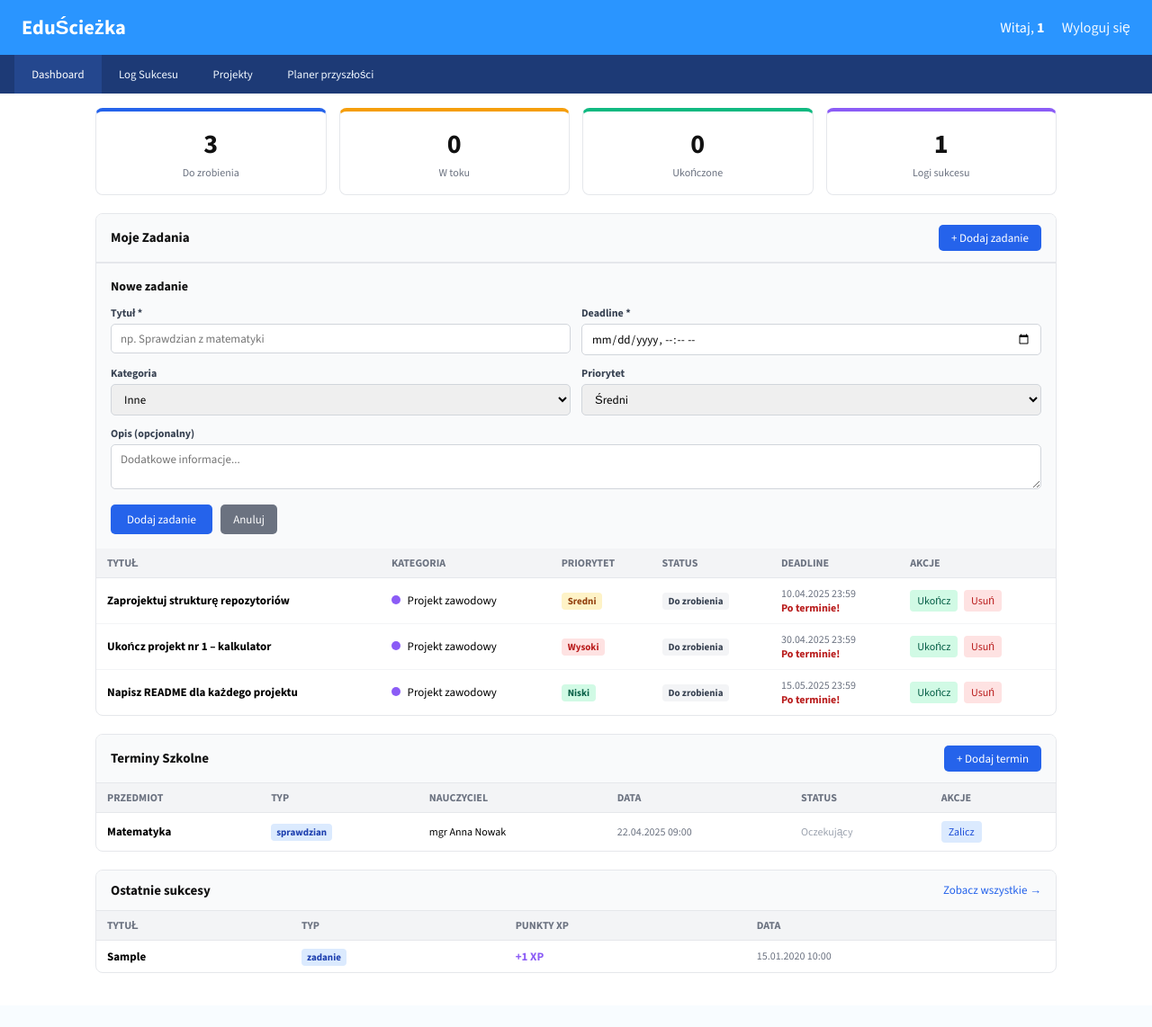
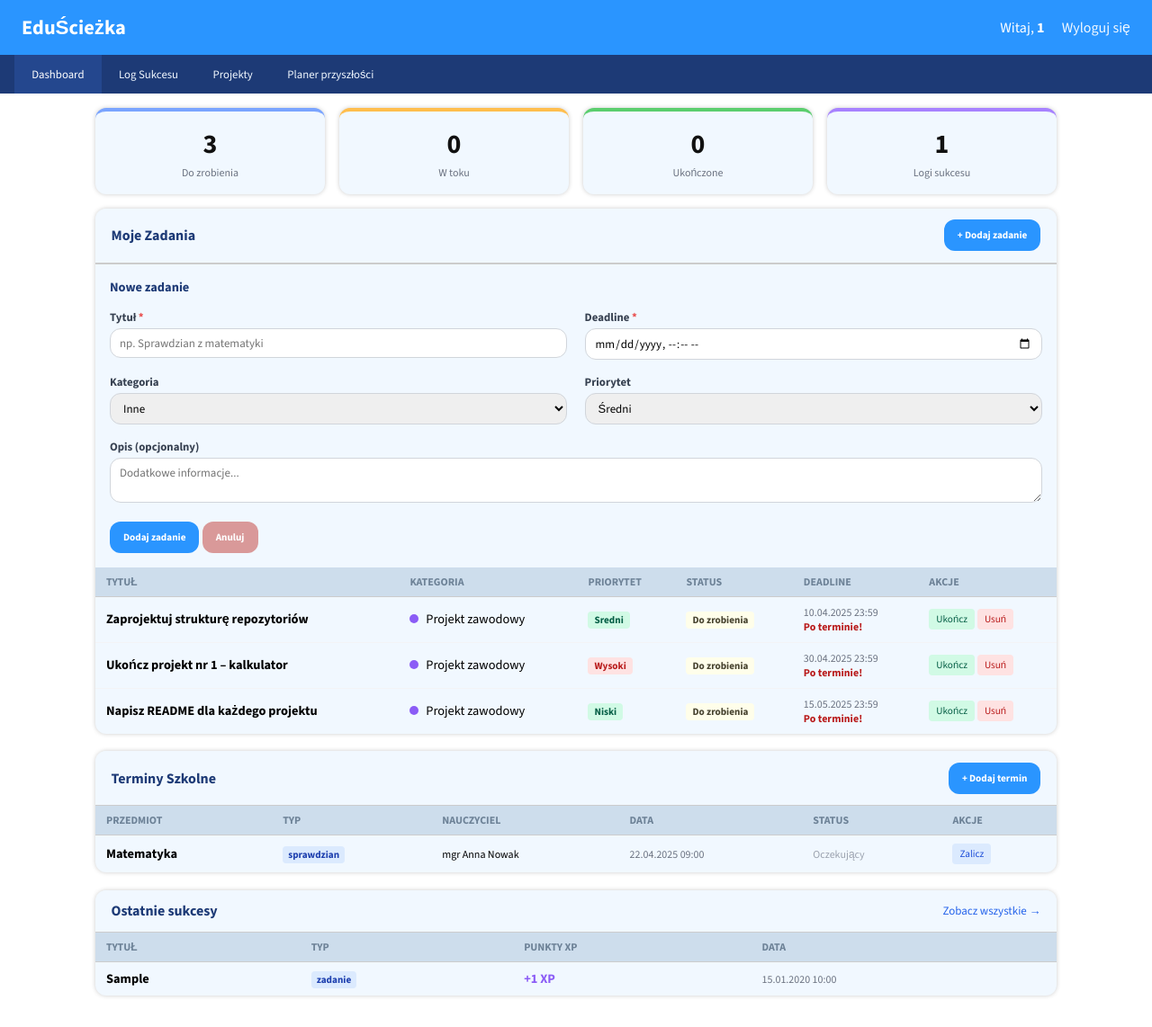
Before and after one commit to NikolosPl/EduSciezka, a PHP site: page /public/template/dashboard.php in a window 1280 px wide, after a click on "+ Dodaj zadanie". Shown: the whole page at 90% size. Before the commit the page ends 1082 px from the top, so only its background shows below. Run offline with PHP 8.4, Linux system fonts and the light colour scheme; the visitor is signed in with stand-in values (Sample User, id 1); data comes from the database, SQL or seed files in the repository; tables that the repository leaves empty hold one stand-in row (values such as "Sample post").

Commit message:
Zmiana wyglądu dashboard

```diff
--- a/index.html
+++ b/index.html
@@ -5,6 +5,7 @@
         <meta name="viewport" content="width=device-width, initial-scale=1.0">
         <title>EduŚcieżka</title>
         <link rel="stylesheet" href="./public/style/menu-style.css">
+        <link rel="shortcut icon" href="../img/logo.png" type="image/x-icon">
     </head>
     <body>
         <nav class="navigation">
--- a/public/style/dashboard-style.css
+++ b/public/style/dashboard-style.css
@@ -80,73 +80,153 @@
     font-size: 14px;
 }
 
-.statystyki { display: flex; gap: 14px; margin-bottom: 20px; flex-wrap: wrap; }
+.statystyki {
+     display: flex;
+     gap: 1em;
+     margin-bottom: 1em;
+     flex-wrap: wrap;
+}
+
 .karta-stat {
-    background: #fff; border: 1px solid #e5e7eb;
-    border-radius: 8px; padding: 16px 20px;
-    flex: 1; min-width: 140px; text-align: center;
-    border-top: 4px solid #2563EB;
+    background: var(--secondary);
+    box-shadow: 0 0 5px var(--shadow);
+    border-radius: 12px;
+    padding: 1em 1.2em;
+    flex: 1;
+    min-width: 140px;
+    text-align: center;
+    border-top: 4px solid #7aa4ff;
 }
-.karta-stat.zielona { border-top-color: #10b981; }
-.karta-stat.pomaranczowa { border-top-color: #f59e0b; }
-.karta-stat.fioletowa { border-top-color: #8b5cf6; }
+
+.karta-stat.zielona { border-top-color: #5bce6e; }
+.karta-stat.pomaranczowa { border-top-color: #ffbe4e; }
+.karta-stat.fioletowa { border-top-color: #a782ff; }
 .karta-stat .liczba { font-size: 30px; font-weight: bold; color: #111; }
 .karta-stat .etykieta { font-size: 12px; color: #6b7280; margin-top: 4px; }
 
-.sekcja { background: #fff; border: 1px solid #e5e7eb; border-radius: 8px; margin-bottom: 20px; overflow: hidden; }
+.sekcja {
+    background: var(--secondary);
+    box-shadow: 0 0 5px var(--shadow);
+    border-radius: 12px;
+    margin-bottom: 1.2em;
+    overflow: hidden;
+}
 .sekcja-naglowek {
-    background: #f9fafb; border-bottom: 1px solid #e5e7eb;
-    padding: 12px 16px;
+    background: var(--secondary);
+    border-bottom: 1px solid var(--shadow);
+    padding: 0.8em 1.1em;
     display: flex; justify-content: space-between; align-items: center;
 }
-.sekcja-naglowek h2 { font-size: 15px; color: #111; }
+.sekcja-naglowek h2 {
+    font-size: 1rem;
+    color: #1D3A76;
+}
 
-table { width: 100%; border-collapse: collapse; font-size: 13px; }
-th { background: #f3f4f6; text-align: left; padding: 8px 12px; font-size: 12px; color: #6b7280; text-transform: uppercase; border-bottom: 1px solid #e5e7eb; }
-td { padding: 9px 12px; border-bottom: 1px solid #f3f4f6; vertical-align: middle; }
+table { width: 100%; border-collapse: collapse; font-size: .9rem; }
+th {
+    background: #cdddec;
+    text-align: left;
+    padding: 8px 12px;
+    font-size: 12px;
+    color: #6d8297;
+    text-transform: uppercase;
+    border-bottom: 1px solid var(--shadow);
+}
+td {
+    padding: 9px 12px;
+    border-bottom: 1px solid #f3f4f6;
+    vertical-align: middle;
+}
 tr:last-child td { border-bottom: none; }
-tr:hover td { background: #f9fafb; }
+tr:hover td { background: #e8f4ff; }
 
-a.akcja { font-size: 12px; padding: 4px 8px; border-radius: 4px; text-decoration: none; margin-right: 4px; display: inline-block; }
-a.akcja-ukoncz { background: #d1fae5; color: #065f46; }
+a.akcja {
+    font-size: .7rem;
+    padding: 4px 8px;
+    border-radius: 4px;
+    text-decoration: none;
+    display: inline-block;
+}
+a.akcja-ukoncz { background: #d1fae5; color: #065f46; transition: .3s;}
 a.akcja-ukoncz:hover { background: #a7f3d0; }
-a.akcja-usun { background: #fee2e2; color: #b91c1c; }
+a.akcja-usun { background: #fee2e2; color: #b91c1c; transition: .3s;}
 a.akcja-usun:hover { background: #fecaca; }
-a.akcja-zalicz { background: #dbeafe; color: #1d4ed8; }
+a.akcja-zalicz { background: #dbeafe; color: #1d4ed8; transition: .3s;}
 a.akcja-zalicz:hover { background: #bfdbfe; }
 
-.priorytet { font-size: 11px; font-weight: bold; padding: 2px 7px; border-radius: 4px; }
+.priorytet { font-size: .7rem; font-weight: bold; padding: 2px 7px; border-radius: 4px; }
 .priorytet-niski { background: #d1fae5; color: #065f46; }
 .priorytet-sredni { background: #fef3c7; color: #92400e; }
 .priorytet-wysoki { background: #fee2e2; color: #b91c1c; }
 .priorytet-krytyczny { background: #7f1d1d; color: #fff; }
 
-.status { font-size: 11px; padding: 2px 7px; border-radius: 4px; font-weight: bold; }
-.status-do_zrobienia { background: #f3f4f6; color: #374151; }
+.status { font-size: .7rem; padding: 2px 7px; border-radius: 4px; font-weight: bold; }
+.status-do_zrobienia { background: #fffeea; color: #47432f; }
 .status-w_toku { background: #fef3c7; color: #92400e; }
-.status-zakonczone { background: #d1fae5; color: #065f46; }
+.status-zakonczone { background: #f3fff3; color: #065f46; }
 
-.formularz-dodaj { display: none; background: #f9fafb; border-top: 1px solid #e5e7eb; padding: 16px; }
+.formularz-dodaj { display: none; background: var(--secondary); border-top: 1px solid var(--shadow); padding: 1em; }
 .formularz-dodaj.widoczny { display: block; }
-.formularz-dodaj h3 { font-size: 14px; margin-bottom: 12px; color: #111; }
+.formularz-dodaj h3 { font-size: .9rem; margin-bottom: 1em; color: #1D3A76; }
 
-.rzad-pol { display: flex; gap: 12px; flex-wrap: wrap; margin-bottom: 12px; }
+.rzad-pol { display: flex; gap: 1.2em; flex-wrap: wrap; margin-bottom: 1em; }
 .pole { flex: 1; min-width: 160px; }
-.pole label { display: block; font-size: 12px; font-weight: bold; margin-bottom: 4px; color: #374151; }
+.pole label { display: block; font-size: .8rem; font-weight: bold; margin-bottom: 4px; color: #374151; }
 .pole input, .pole select, .pole textarea {
     width: 100%; padding: 7px 10px;
-    border: 1px solid #d1d5db; border-radius: 5px; font-size: 13px;
+    border: 1px solid #d1d5db; border-radius: 12px; font-size: 13px;
 }
-.pole input:focus, .pole select:focus, .pole textarea:focus { outline: none; border-color: #2563EB; }
+.pole input:focus, .pole select:focus, .pole textarea:focus { outline: 2px solid var(--primary); }
+.req{
+    color: #e94f4f;
+}
 
-.btn-dodaj { padding: 8px 18px; background: #2563EB; color: #fff; border: none; border-radius: 5px; font-size: 13px; cursor: pointer; }
-.btn-dodaj:hover { background: #1d4ed8; }
-.btn-pokaz { padding: 6px 14px; background: #2563EB; color: #fff; border: none; border-radius: 5px; font-size: 13px; cursor: pointer; }
-.btn-pokaz:hover { background: #1d4ed8; }
-.btn-anuluj { padding: 8px 14px; background: #6b7280; color: #fff; border: none; border-radius: 5px; font-size: 13px; cursor: pointer; margin-left: 6px; }
+.btn-dodaj {
+    font-weight: bold;
+    background-color: var(--primary);
+    color: var(--white);
+    border: none;
+    padding: 10px 15px;
+    border-radius: 12px;
+    font-size: .7rem;
+    transition: .3s; }
+.btn-dodaj:hover {
+    cursor: pointer;
+    background-color: var(--white);
+    color: var(--primary);
+    box-shadow: 0 0 5px var(--shadow); }
+.btn-pokaz {
+    font-weight: bold;
+    background-color: var(--primary);
+    color: var(--white);
+    border: none;
+    padding: 10px 15px;
+    border-radius: 12px;
+    font-size: .7rem;
+    transition: .3s;
+}
+.btn-pokaz:hover {
+     cursor: pointer;
+    background-color: var(--white);
+    color: var(--primary);
+    box-shadow: 0 0 5px var(--shadow); }
+.btn-anuluj {
+   font-weight: bold;
+    background-color: rgb(217, 153, 153);
+    color: var(--white);
+    border: none;
+    padding: 10px 15px;
+    border-radius: 12px;
+    font-size: .7rem;
+    transition: .3s; }
+.btn-anuluj:hover {
+     cursor: pointer;
+    background-color: var(--white);
+    color: rgb(217, 153, 153);
+    box-shadow: 0 0 5px var(--shadow); }
 
-.pusta-tabela { text-align: center; padding: 24px; color: #9ca3af; font-size: 13px; }
+.pusta-tabela { text-align: center; padding: 2em; color: #9ca3af; font-size: .8rem; }
 .kropka-kategorii { display: inline-block; width: 10px; height: 10px; border-radius: 50%; margin-right: 5px; }
-.typ-terminu { font-size: 11px; padding: 2px 6px; border-radius: 4px; background: #dbeafe; color: #1e40af; font-weight: bold; }
+.typ-terminu { font-size: .7rem; padding: 2px 6px; border-radius: 4px; background: #dbeafe; color: #1e40af; font-weight: bold; }
 .xp { color: #8b5cf6; font-weight: bold; }
-.typ-badge { font-size: 11px; padding: 2px 6px; border-radius: 4px; background: #dbeafe; color: #1e40af; font-weight: bold; }
+.typ-badge { font-size: .7rem; padding: 2px 6px; border-radius: 4px; background: #dbeafe; color: #1e40af; font-weight: bold; }
--- a/public/style/menu-style.css
+++ b/public/style/menu-style.css
@@ -5,7 +5,7 @@
     --secondary: #f1f8ff;
     --white: #ffffff;
     --shadow: rgb(204, 204, 204);
-    --span: ##4aa4ff;
+    --span: #4aa4ff;
 }
 
 *{
@@ -226,9 +226,9 @@ h1{
     color: var(--primary);
 }
 
-.why-us-right-card h2{
+/* .why-us-right-card h2{
     color: var(--span);
-}
+} */
 
 .why-us-right-card{
     height: 100%;
--- a/public/template/dashboard.php
+++ b/public/template/dashboard.php
@@ -23,9 +23,9 @@ if (isset($_POST['dodaj_zadanie'])) {
         $sql = "INSERT INTO zadania (uzytkownik_id, kategoria_id, tytul, opis, deadline, priorytet)
                 VALUES ($uid, $kategoria_id, '$tytul', '$opis', '$deadline', '$priorytet')";
         mysqli_query($polaczenie, $sql);
-        $komunikat = "sukces:Zadanie zostalo dodane!";
+        $komunikat = "sukces: Zadanie zostało dodane!";
     } else {
-        $komunikat = "blad:Wypelnij tytul i date!";
+        $komunikat = "błąd: Wypełnij tytuł i datę!";
     }
 }
 
@@ -41,9 +41,9 @@ if (isset($_POST['dodaj_termin'])) {
         $sql = "INSERT INTO terminy_szkolne (uzytkownik_id, przedmiot, typ, opis, data_termin, nauczyciel)
                 VALUES ($uid, '$przedmiot', '$typ', '$opis', '$data_termin', '$nauczyciel')";
         mysqli_query($polaczenie, $sql);
-        $komunikat = "sukces:Termin zostal dodany!";
+        $komunikat = "sukces: Termin został dodany!";
     } else {
-        $komunikat = "blad:Wypelnij przedmiot i date!";
+        $komunikat = "błąd: Wypełnij przedmiot i datę!";
     }
 }
 
@@ -53,11 +53,11 @@ if (isset($_GET['ukoncz']) && is_numeric($_GET['ukoncz'])) {
     $wynik = mysqli_query($polaczenie, "SELECT id, tytul FROM zadania WHERE id = $zid AND uzytkownik_id = $uid");
     if (mysqli_num_rows($wynik) == 1) {
         $zad = mysqli_fetch_assoc($wynik);
-        mysqli_query($polaczenie, "UPDATE zadania SET status = 'zakonczone', ukonczone_o = NOW() WHERE id = $zid");
+        mysqli_query($polaczenie, "UPDATE zadania SET status = 'zakończone', ukonczone_o = NOW() WHERE id = $zid");
         $tytul_log = mysqli_real_escape_string($polaczenie, $zad['tytul']);
         mysqli_query($polaczenie, "INSERT INTO logi_sukcesow (uzytkownik_id, zadanie_id, tytul, typ, punkty_xp)
                                    VALUES ($uid, $zid, '$tytul_log', 'zadanie', 10)");
-        header("Location: dashboard.php?msg=sukces:Zadanie ukonczone! Log sukcesu zapisany.");
+        header("Location: dashboard.php?msg=sukces: Zadanie ukończone! Log sukcesu zapisany.");
         exit;
     }
 }
@@ -66,7 +66,7 @@ if (isset($_GET['ukoncz']) && is_numeric($_GET['ukoncz'])) {
 if (isset($_GET['usun']) && is_numeric($_GET['usun'])) {
     $zid = (int) $_GET['usun'];
     mysqli_query($polaczenie, "DELETE FROM zadania WHERE id = $zid AND uzytkownik_id = $uid");
-    header("Location: dashboard.php?msg=sukces:Zadanie usuniete.");
+    header("Location: dashboard.php?msg=sukces: Zadanie zostało usunięte.");
     exit;
 }
 
@@ -80,7 +80,7 @@ if (isset($_GET['zalicz_termin']) && is_numeric($_GET['zalicz_termin'])) {
         $tytul_log = mysqli_real_escape_string($polaczenie, $ter['przedmiot']);
         mysqli_query($polaczenie, "INSERT INTO logi_sukcesow (uzytkownik_id, termin_id, tytul, typ, punkty_xp)
                                    VALUES ($uid, $tid, 'Zaliczono: $tytul_log', 'termin_szkolny', 15)");
-        header("Location: dashboard.php?msg=sukces:Termin zaliczony!");
+        header("Location: dashboard.php?msg=sukces: Termin zaliczony!");
         exit;
     }
 }
@@ -125,7 +125,7 @@ $stat_todo = $r[0];
 $r = mysqli_fetch_row(mysqli_query($polaczenie, "SELECT COUNT(*) FROM zadania WHERE uzytkownik_id = $uid AND status = 'w_toku'"));
 $stat_w_toku = $r[0];
 
-$r = mysqli_fetch_row(mysqli_query($polaczenie, "SELECT COUNT(*) FROM zadania WHERE uzytkownik_id = $uid AND status = 'zakonczone'"));
+$r = mysqli_fetch_row(mysqli_query($polaczenie, "SELECT COUNT(*) FROM zadania WHERE uzytkownik_id = $uid AND status = 'zakończone'"));
 $stat_ukonczone = $r[0];
 
 $r = mysqli_fetch_row(mysqli_query($polaczenie, "SELECT COUNT(*) FROM logi_sukcesow WHERE uzytkownik_id = $uid"));
@@ -138,6 +138,7 @@ $stat_logi = $r[0];
     <meta charset="UTF-8">
     <title>EduŚcieżka - Dashboard</title>
     <link rel="stylesheet" href="../style/dashboard-style.css">
+    <link rel="shortcut icon" href="../img/logo.png" type="image/x-icon">
 </head>
 
 <body>
@@ -203,11 +204,11 @@ $stat_logi = $r[0];
                 <form method="POST">
                     <div class="rzad-pol">
                         <div class="pole">
-                            <label>Tytuł *</label>
+                            <label>Tytuł <span class="req">*</span></label>
                             <input type="text" name="tytul" placeholder="np. Sprawdzian z matematyki" required>
                         </div>
                         <div class="pole">
-                            <label>Deadline *</label>
+                            <label>Deadline <span class="req">*</span></label>
                             <input type="datetime-local" name="deadline" required>
                         </div>
                     </div>
@@ -225,7 +226,7 @@ $stat_logi = $r[0];
                             <label>Priorytet</label>
                             <select name="priorytet">
                                 <option value="niski">Niski</option>
-                                <option value="sredni" selected>Średni</option>
+                                <option value="średni" selected>Średni</option>
                                 <option value="wysoki">Wysoki</option>
                                 <option value="krytyczny">Krytyczny</option>
                             </select>
@@ -256,6 +257,17 @@ $stat_logi = $r[0];
                             <th>Akcje</th>
                         </tr>
                         <?php while ($zad = mysqli_fetch_assoc($wynik_zadan)): ?>
+                            <?php
+                            $klasy_priorytetu = ['niski'=>'niski','średni'=>'sredni','wysoki'=>'wysoki','krytyczny'=>'krytyczny'];
+                            $klasa = isset($klasy_priorytetu[$zad['priorytet']]) ? $klasy_priorytetu[$zad['priorytet']] : 'niski';
+
+                            $klasy_statusow = [
+                            'do_zrobienia' => 'do_zrobienia',
+                            'w_toku'       => 'w_toku',
+                            'zakończone'   => 'zakonczone',
+                            ];
+                            $klasa_statusu = isset($klasy_statusow[$zad['status']]) ? $klasy_statusow[$zad['status']] : $zad['status'];
+                            ?>
                             <tr>
                                 <td>
                                     <strong><?php echo htmlspecialchars($zad['tytul']); ?></strong>
@@ -272,14 +284,14 @@ $stat_logi = $r[0];
                                         echo '—'; endif; ?>
                                 </td>
                                 <td>
-                                    <span class="priorytet priorytet-<?php echo $zad['priorytet']; ?>">
+                                    <span class="priorytet priorytet-<?php echo $klasa; ?>">
                                         <?php echo ucfirst($zad['priorytet']); ?>
                                     </span>
                                 </td>
                                 <td>
-                                    <span class="status status-<?php echo $zad['status']; ?>">
+                                    <span class="status status-<?php echo $klasa_statusu; ?>">
                                         <?php
-                                        $statusy = array('do_zrobienia' => 'Do zrobienia', 'w_toku' => 'W toku', 'zakonczone' => 'Ukonczone');
+                                        $statusy = array('do_zrobienia' => 'Do zrobienia', 'w_toku' => 'W toku', 'zakończone' => 'Ukonczone');
                                         echo isset($statusy[$zad['status']]) ? $statusy[$zad['status']] : $zad['status'];
                                         ?>
                                     </span>
@@ -289,7 +301,7 @@ $stat_logi = $r[0];
                                     $ts = strtotime($zad['deadline']);
                                     echo date('d.m.Y H:i', $ts);
                                     $roznica = $ts - time();
-                                    if ($zad['status'] != 'zakonczone') {
+                                    if ($zad['status'] != 'zakończone') {
                                         if ($roznica < 0)
                                             echo '<br><span style="color:#b91c1c;font-weight:bold">Po terminie!</span>';
                                         elseif ($roznica < 86400)
@@ -300,12 +312,12 @@ $stat_logi = $r[0];
                                     ?>
                                 </td>
                                 <td>
-                                    <?php if ($zad['status'] != 'zakonczone'): ?>
+                                    <?php if ($zad['status'] != 'zakończone'): ?>
                                         <a href="dashboard.php?ukoncz=<?php echo $zad['id']; ?>" class="akcja akcja-ukoncz"
-                                            onclick="return confirm('Oznaczyc jako ukonczone?')">Ukończ</a>
+                                            onclick="return confirm('Oznaczyć jako ukończone?')">Ukończ</a>
+                                            <a href="dashboard.php?usun=<?php echo $zad['id']; ?>" class="akcja akcja-usun"
+                                            onclick="return confirm('Czy na pewno usunąć to zadanie?')">Usuń</a>
                                     <?php endif; ?>
-                                    <a href="dashboard.php?usun=<?php echo $zad['id']; ?>" class="akcja akcja-usun"
-                                        onclick="return confirm('Czy na pewno usunac to zadanie?')">Usuń</a>
                                 </td>
                             </tr>
                         <?php endwhile; ?>
@@ -326,7 +338,7 @@ $stat_logi = $r[0];
                 <form method="POST">
                     <div class="rzad-pol">
                         <div class="pole">
-                            <label>Przedmiot *</label>
+                            <label>Przedmiot <span class="req">*</span></label>
                             <input type="text" name="przedmiot" placeholder="np. Matematyka" required>
                         </div>
                         <div class="pole">
@@ -341,7 +353,7 @@ $stat_logi = $r[0];
                             </select>
                         </div>
                         <div class="pole">
-                            <label>Data i godzina *</label>
+                            <label>Data i godzina <span class="req">*</span></label>
                             <input type="datetime-local" name="data_termin" required>
                         </div>
                     </div>
--- a/public/template/o_aplikacji.html
+++ b/public/template/o_aplikacji.html
@@ -5,6 +5,7 @@
     <meta name="viewport" content="width=device-width, initial-scale=1.0" />
     <title>EduŚcieżka</title>
     <link rel="stylesheet" href="../style/o-aplikacji-style.css">
+    <link rel="shortcut icon" href="../img/logo.png" type="image/x-icon">
   </head>
   <body>
     <nav class="navigation">
--- a/public/template/polaczenie.php
+++ b/public/template/polaczenie.php
@@ -5,7 +5,7 @@ $polaczenie = mysqli_connect("localhost","nikolospl_edusciezka","dmjf2eeo0opayra
 if (!$polaczenie) {
     die("Blad polaczenia: " . mysqli_connect_error());
 }
-mysqli_set_charset($polaczenie, "utf8");
+mysqli_set_charset($polaczenie, "utf8mb4");
 
 session_start();
 ?>
```
